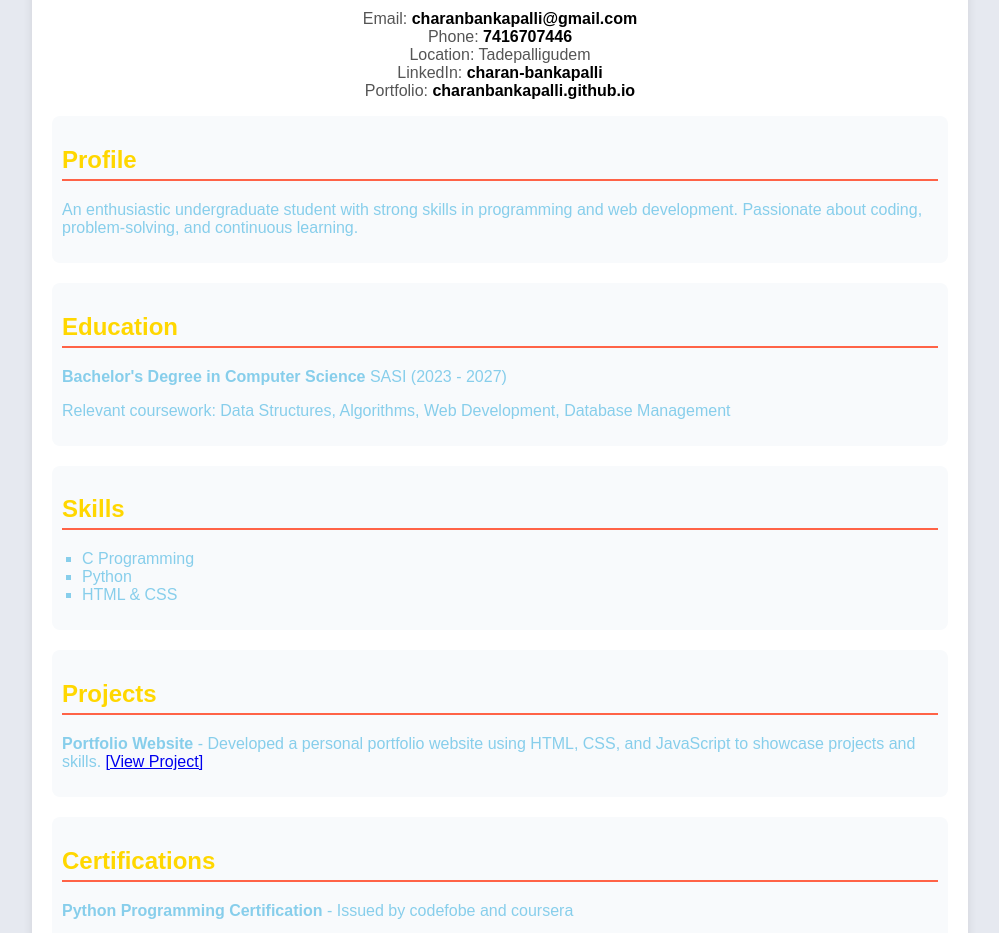
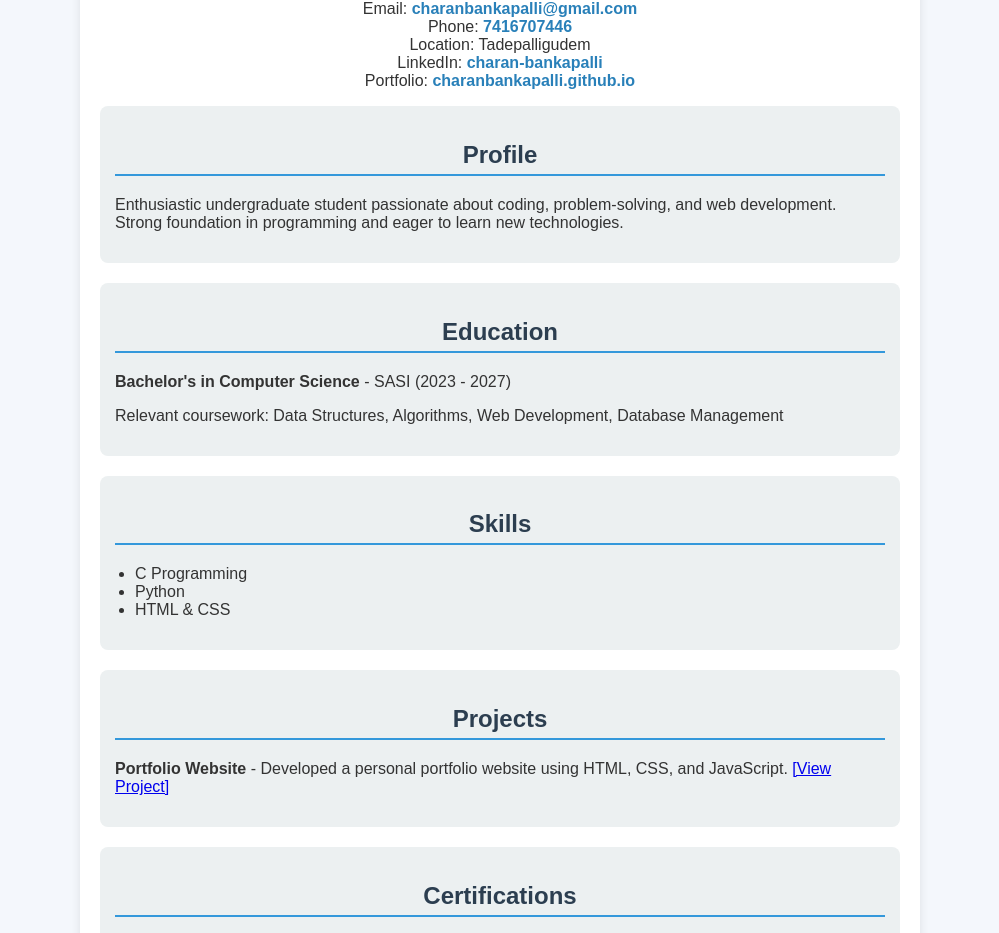
Before and after one commit to Charanbankapalli/Charanbankapalli.github.io, a plain HTML site: page index.html in a window 1280 px wide. Shown: the part 140-1073 px from the top of the page, without its empty margins (140-1139 px from the left). Drawn offline with Linux system fonts and the light colour scheme.

Commit message:
Update index.html

```diff
--- a/index.html
+++ b/index.html
@@ -9,33 +9,32 @@
             font-family: Arial, sans-serif;
             margin: 0;
             padding: 0;
-            background-color: #e6e9f0; /* Light Grayish Blue */
-            color: skyblue; /* Dark Gray for Text */
+            background-color: #f4f7fc;
+            color: #333;
         }
         .container {
-            width: 70%;
-            margin: 50px auto;
+            width: 80%;
+            max-width: 800px;
+            margin: 40px auto;
             background: white;
             padding: 20px;
             border-radius: 10px;
             box-shadow: 0 4px 10px rgba(0, 0, 0, 0.1);
         }
-        h1 {
-            color: blue; /* Deep Blue */
+        h1, h2 {
             text-align: center;
+            color: #2c3e50;
         }
         h2 {
-            color:gold; /* Slightly Lighter Blue */
-            border-bottom: 2px solid tomato;
+            border-bottom: 2px solid #3498db;
             padding-bottom: 5px;
         }
         .contact {
+            text-align: center;
             font-size: 16px;
-            color: #555;
-            text-align: center;
         }
         .contact a {
-            color:black;
+            color: #2980b9;
             text-decoration: none;
             font-weight: bold;
         }
@@ -44,19 +43,19 @@
         }
         .section {
             margin-bottom: 20px;
-            padding: 10px;
-            background: #f8fafc; /* Very Light Grayish Blue */
+            padding: 15px;
+            background: #ecf0f1;
             border-radius: 8px;
         }
         ul {
-            list-style-type: square;
+            list-style-type: disc;
             padding-left: 20px;
         }
     </style>
 </head>
 <body>
     <div class="container">
-        <h1>B Naga charan</h1>
+        <h1>B Naga Charan</h1>
         <p class="contact">
             Email: <a href="mailto:charanbankapalli@gmail.com">charanbankapalli@gmail.com</a><br>
             Phone: <a href="tel:+919491669919">7416707446</a><br>
@@ -67,12 +66,12 @@
 
         <div class="section">
             <h2>Profile</h2>
-            <p>An enthusiastic undergraduate student with strong skills in programming and web development. Passionate about coding, problem-solving, and continuous learning.</p>
+            <p>Enthusiastic undergraduate student passionate about coding, problem-solving, and web development. Strong foundation in programming and eager to learn new technologies.</p>
         </div>
 
         <div class="section">
             <h2>Education</h2>
-            <p><strong>Bachelor's Degree in Computer Science</strong> SASI (2023 - 2027)</p>
+            <p><strong>Bachelor's in Computer Science</strong> - SASI (2023 - 2027)</p>
             <p>Relevant coursework: Data Structures, Algorithms, Web Development, Database Management</p>
         </div>
 
@@ -81,22 +80,19 @@
             <ul>
                 <li>C Programming</li>
                 <li>Python</li>
-
                 <li>HTML & CSS</li>
-
             </ul>
         </div>
 
         <div class="section">
             <h2>Projects</h2>
-            <p><strong>Portfolio Website</strong> - Developed a personal portfolio website using HTML, CSS, and JavaScript to showcase projects and skills. <a href="https://bandibhargav.github.io/portfolio" target="_blank">[View Project]</a></p>
-
+            <p><strong>Portfolio Website</strong> - Developed a personal portfolio website using HTML, CSS, and JavaScript. <a href="https://bandibhargav.github.io/portfolio" target="_blank">[View Project]</a></p>
         </div>
 
         <div class="section">
             <h2>Certifications</h2>
-            <p><strong>Python Programming Certification</strong> - Issued by codefobe and coursera </p>
-            <p><strong>Web Development Certification</strong> - Issued by coursera</p>
+            <p><strong>Python Programming Certification</strong> - Codefobe & Coursera</p>
+            <p><strong>Web Development Certification</strong> - Coursera</p>
         </div>
 
         <div class="section">
```
